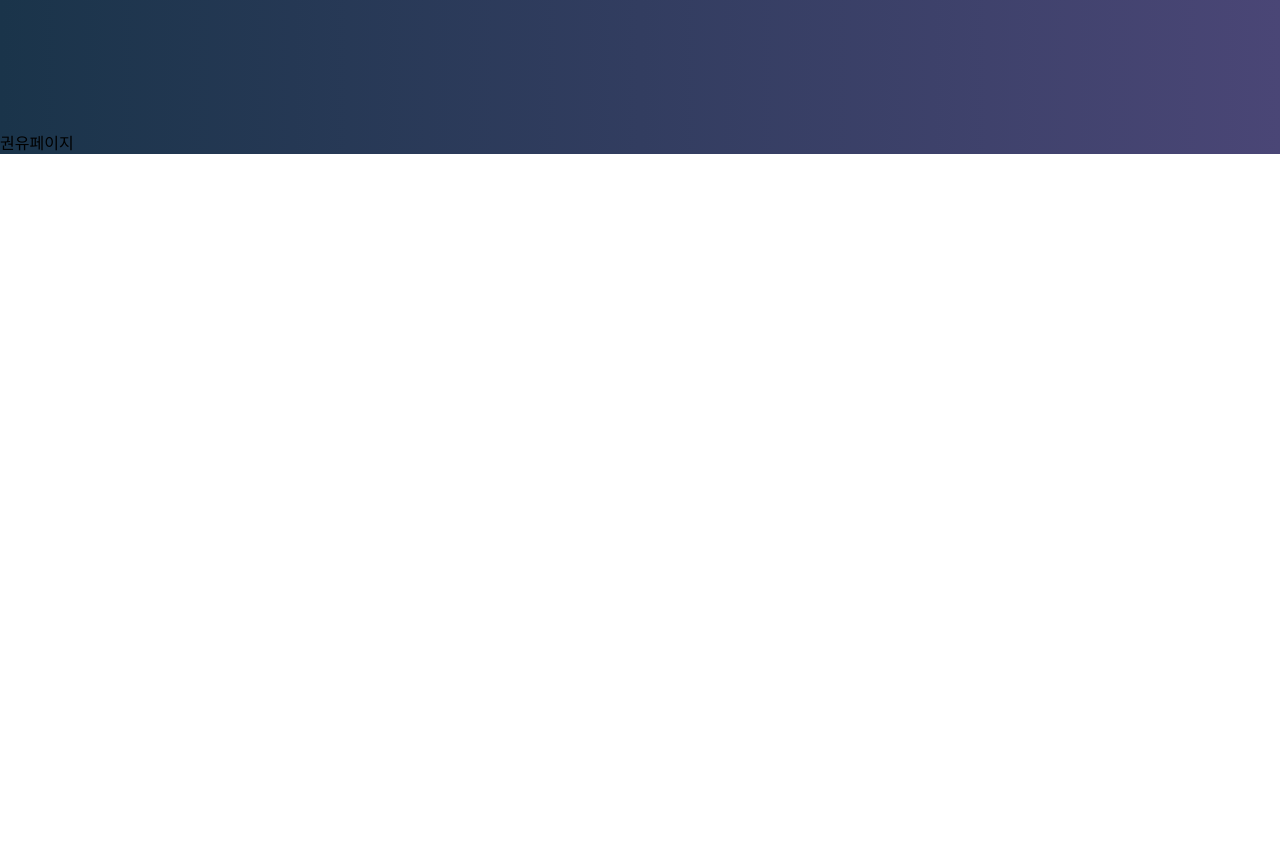
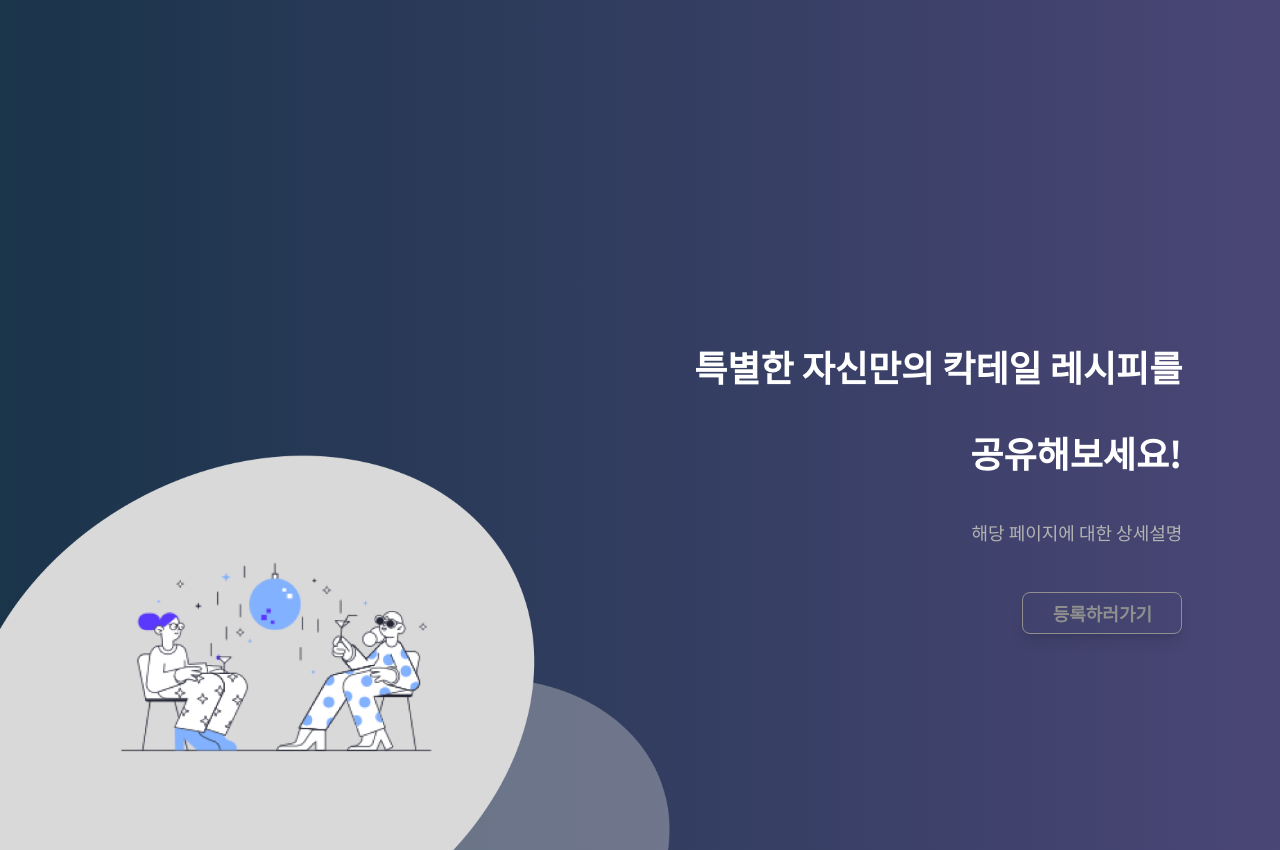
Before and after one commit to codestates-seb/seb44_main_002, a React (Create React App) app in the folder client/: page / in a window 1280 px wide. Shown: the part 1240-2090 px from the top of the page. Before the commit the page ends 1394 px from the top, so only its background shows below. Built offline with nearby package versions, Linux system fonts and the light colour scheme.

Commit message:
feat : 메인 페이지 권유 섹션 구현

```diff
--- a/client/src/components/Advice/Advice.js
+++ b/client/src/components/Advice/Advice.js
@@ -1,3 +1,74 @@
+import HoverButton from '../../common/Buttons/HoverButton';
+
+import tw from 'tailwind-styled-components';
+
 export default function Advice() {
-  return <div>권유페이지</div>;
+  return (
+    <AdviceContainer>
+      <ImgContainer>
+        <img
+          className="w-[90%] h-[full] object-contain"
+          src="images/mainPromotion.png"
+          alt="advice"
+        />
+      </ImgContainer>
+      <div></div>
+      <TextContainer>
+        <TextSection>
+          <p>특별한 자신만의 칵테일 레시피를</p>
+          <p className="text-end max-[884px]:text-center max-[884px]:mb-4">
+            공유해보세요!
+          </p>
+          <p className="text-lg font-normal text-gray-200 max-[884px]:mb-4">
+            해당 페이지에 대한 상세설명
+          </p>
+          <HoverButton size="w-40 h-[42px]" fontSize="text-lg">
+            등록하러가기
+          </HoverButton>
+        </TextSection>
+      </TextContainer>
+    </AdviceContainer>
+  );
 }
+
+const AdviceContainer = tw.div`
+  flex
+  h-[720px]
+  justify-between
+  max-[884px]:flex-col
+`;
+
+const ImgContainer = tw.div`
+  flex
+  relative
+  flex-[10]
+  items-end
+  z-0
+  max-[884px]:order-2
+  max-[884px]:flex-[0]
+`;
+
+const TextContainer = tw.div`
+  flex
+  flex-[1]
+  justify-start
+  items-center
+  z-10 font-bold
+  max-[884px]:justify-center
+  max-[884px]:flex-[0]
+`;
+
+const TextSection = tw.div`
+  flex
+  flex-col
+  w-[80%]
+  h-[40%]
+  justify-between
+  items-end
+  text-white
+  whitespace-nowrap
+  text-4xl
+  max-[884px]:order-1
+  max-[884px]:items-center
+  max-[884px]:text-2xl
+`;
```
